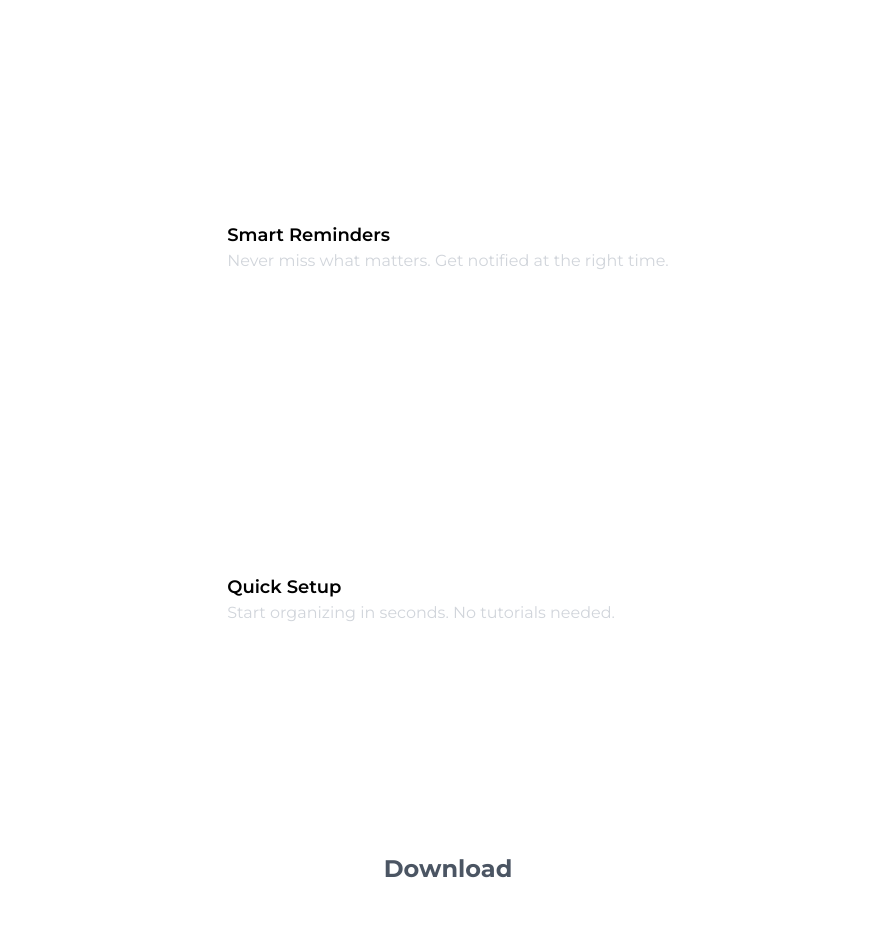
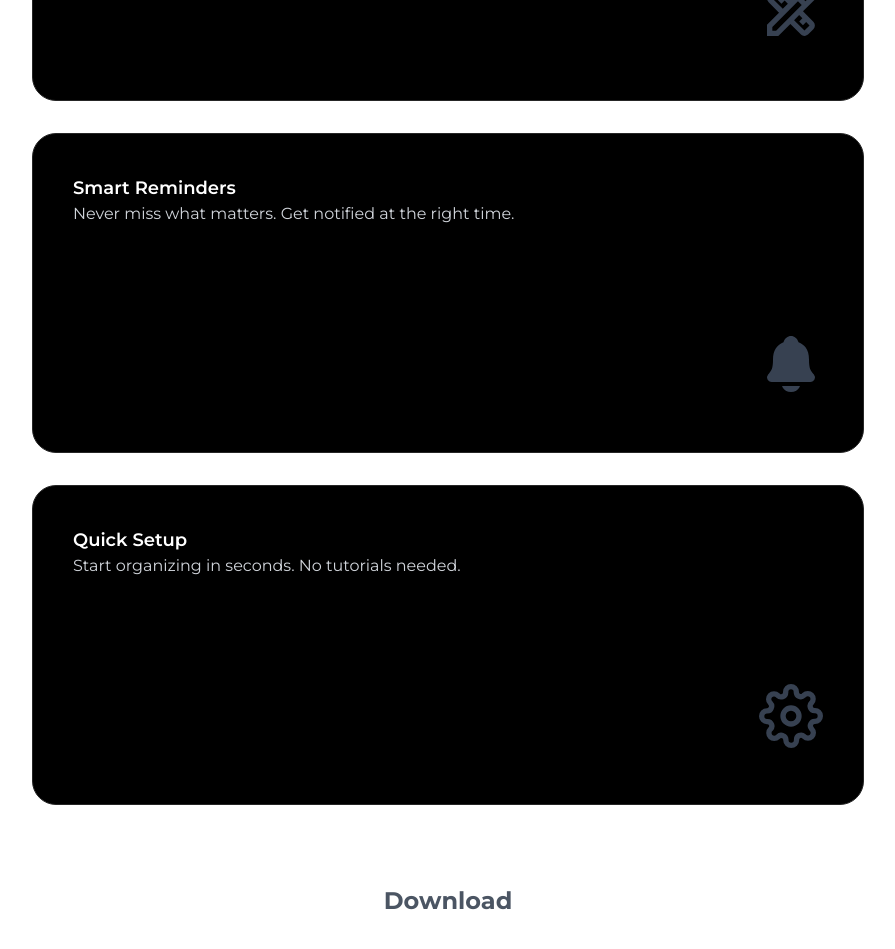
Before and after one commit to HeaLthyDrugs/task_web, a Next.js app: page / in a window 1280 px wide. Shown: the part 1340-2289 px from the top of the page, without its empty margins (192-1087 px from the left). Built offline with nearby package versions, Linux system fonts and the light colour scheme.

Commit message:
Features section done

```diff
--- a/app/layout.tsx
+++ b/app/layout.tsx
@@ -7,8 +7,8 @@ import DownloadButton from "@/components/download";
 const montserrat = Montserrat({ subsets: ['latin'] })
 
 export const metadata: Metadata = {
-  title: "Create Next App",
-  description: "Generated by create next app",
+  title: "Task",
+  description: "Download Task for free",
 };
 
 export default function RootLayout({
--- a/components/ui/card-spotlight.tsx
+++ b/components/ui/card-spotlight.tsx
@@ -35,7 +35,7 @@ export const CardSpotlight = ({
   return (
     <div
       className={cn(
-        "group/spotlight p-10 rounded-3xl relative bg-white dark:border-neutral-800",
+        "group/spotlight p-10 rounded-3xl relative border border-neutral-800 bg-black dark:border-neutral-800",
         className
       )}
       onMouseMove={handleMouseMove}
@@ -50,21 +50,21 @@ export const CardSpotlight = ({
           maskImage: useMotionTemplate`
             radial-gradient(
               ${radius}px circle at ${mouseX}px ${mouseY}px,
-              pink,
-              transparent 90%
+              white,
+              transparent 80%
             )
           `,
         }}
       >
         {isHovering && (
           <CanvasRevealEffect
-            animationSpeed={6}
-            containerClassName="bg-white absolute inset-0 pointer-events-none"
+            animationSpeed={5}
+            containerClassName="bg-transparent absolute inset-0 pointer-events-none"
             colors={[
-              [0, 0, 0],    // Black
-              [255, 255, 255], // White
+              [59, 130, 246],
+              [139, 92, 246],
             ]}
-            dotSize={2}
+            dotSize={3}
           />
         )}
       </motion.div>
--- a/pages/features.tsx
+++ b/pages/features.tsx
@@ -1,20 +1,26 @@
 "use client";
 import { CardSpotlight } from '@/components/ui/card-spotlight';
 import { motion } from 'framer-motion';
+import { MdOutlineDesignServices } from "react-icons/md";
+import { IoNotifications } from "react-icons/io5";
+import { FiSettings } from "react-icons/fi";
 
 export default function Features() {
     const features = [
         {
           title: "Clean Design",
           description: "No clutter, no distractions. Just you and your tasks.",
+          icon: <MdOutlineDesignServices className="w-16 h-16 text-gray-900 dark:text-gray-700 mb-4" />
         },
         {
           title: "Smart Reminders",
           description: "Never miss what matters. Get notified at the right time.",
+          icon: <IoNotifications className="w-16 h-16 text-gray-900 dark:text-gray-700 mb-4" />
         },
         {
           title: "Quick Setup",
           description: "Start organizing in seconds. No tutorials needed.",
+          icon: <FiSettings className="w-16 h-16 text-gray-900 dark:text-gray-700 mb-4" />
         },
       ];
 
@@ -23,15 +29,18 @@ export default function Features() {
       <h1 className="text-center text-base sm:text-lg md:text-xl lg:text-2xl font-bold mb-4 sm:mb-6 text-gray-600">
         Why use Task?
       </h1>
-        <div className="space-y-8 pt-32">
+      <div className="space-y-8 py-20 w-full max-w-4xl px-4 sm:px-6 md:px-8">
         {features.map((feature, index) => (
-            <CardSpotlight className='h-80 w-full p-10 rounded-3xl'>
-                <h2 className="text-lg font-semibold text-gray-900 dark:text-black">
+            <CardSpotlight key={index} className='h-80 w-full p-6 sm:p-10 rounded-3xl'>
+                <h2 className="text-lg font-semibold text-gray-900 dark:text-white">
                     {feature.title}
                 </h2>
                 <p className="text-gray-600 dark:text-gray-300">
                     {feature.description}
                 </p>
+                <div className="absolute bottom-6 sm:bottom-10 right-6 sm:right-10">
+                    {feature.icon}
+                </div>
             </CardSpotlight>
         ))}
       </div>
```
